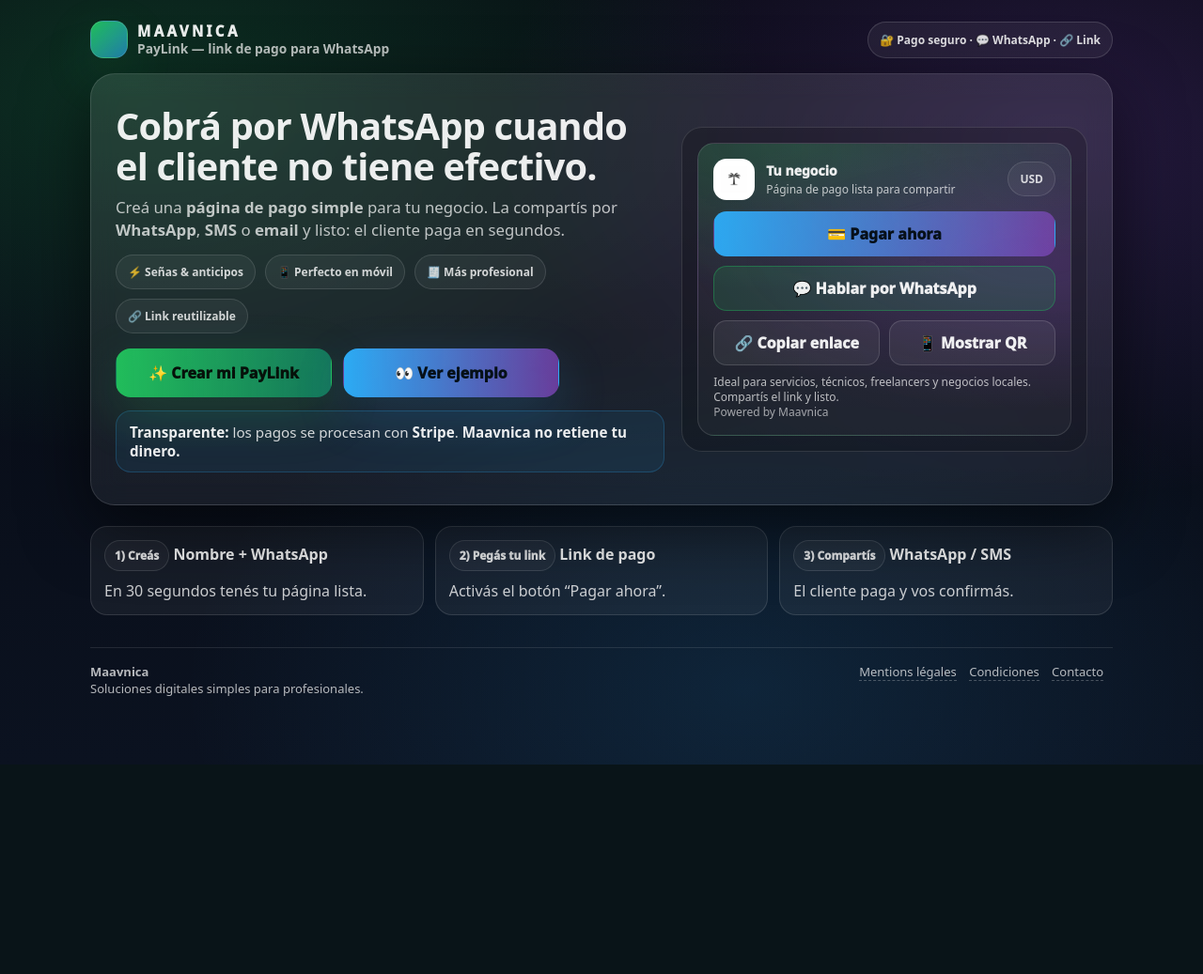
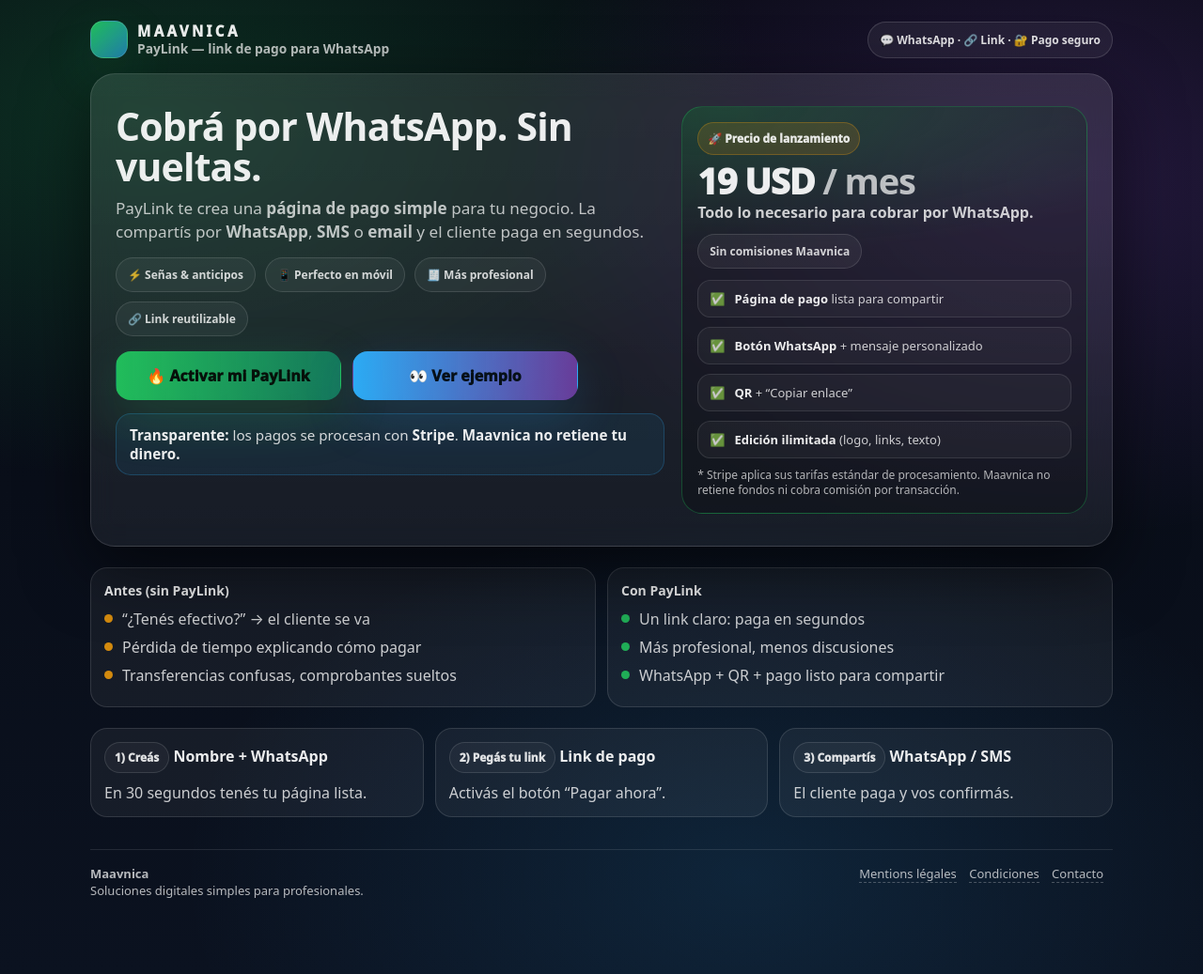
Before and after one commit to maavnica/paylink-connect, a FastAPI app: page / in a window 1280 px wide. Shown: the whole page at 94% size. Before the commit the page ends 814 px from the top, so only its background shows below. Run offline with FastAPI, Linux system fonts and the light colour scheme.

Commit message:
Landing: commercial v2 + pricing 19 USD/mo

```diff
--- a/templates/landing.html
+++ b/templates/landing.html
@@ -5,36 +5,25 @@
   <meta name="viewport" content="width=device-width, initial-scale=1" />
   <title>Maavnica PayLink — Cobrá por WhatsApp en segundos</title>
 
-  <meta name="description" content="Creá una página de pago simple y reutilizable para cobrar por WhatsApp, SMS o email. Compartís el link y listo." />
+  <meta name="description" content="Creá una página de pago simple para cobrar por WhatsApp. Link reutilizable, QR y botón de pago. Activación desde 19 USD/mes." />
   <meta name="theme-color" content="#0b1220" />
-
-  <meta property="og:title" content="Maavnica PayLink" />
-  <meta property="og:description" content="Un link de pago simple y reutilizable para cobrar por WhatsApp. Compartís el link y listo." />
-  <meta property="og:type" content="website" />
 
   <style>
     :root{
-      --bg0:#070A12;
-      --bg1:#0b1220;
-      --card1:rgba(255,255,255,.10);
-      --card2:rgba(255,255,255,.06);
+      --bg0:#070A12; --bg1:#0b1220;
+      --card1:rgba(255,255,255,.10); --card2:rgba(255,255,255,.06);
       --line:rgba(255,255,255,.12);
-      --text:rgba(255,255,255,.92);
-      --muted:rgba(255,255,255,.72);
+      --text:rgba(255,255,255,.92); --muted:rgba(255,255,255,.72);
       --shadow:0 22px 70px rgba(0,0,0,.55);
       --r:22px;
-
-      --green:#22c55e;
-      --green2:#16a34a;
-      --blue:#2DB2FF;
-      --violet:#A855F7;
+      --green:#22c55e; --green2:#16a34a;
+      --blue:#2DB2FF; --violet:#A855F7;
+      --warn:#f59e0b;
     }
-
     *{box-sizing:border-box}
     body{
-      margin:0;
-      color:var(--text);
-      font-family: system-ui,-apple-system,Segoe UI,Roboto,Arial;
+      margin:0; color:var(--text);
+      font-family:system-ui,-apple-system,Segoe UI,Roboto,Arial;
       background:
         radial-gradient(1200px 700px at 12% 12%, rgba(34,197,94,.20), transparent 55%),
         radial-gradient(1100px 700px at 88% 18%, rgba(168,85,247,.18), transparent 55%),
@@ -42,49 +31,33 @@
         linear-gradient(180deg, var(--bg0), var(--bg1));
       min-height:100vh;
     }
-
     a{color:inherit;text-decoration:none}
-    .wrap{max-width:1120px;margin:0 auto;padding:22px 16px 72px}
+    .wrap{max-width:1120px;margin:0 auto;padding:22px 16px 80px}
     header{display:flex;align-items:center;justify-content:space-between;gap:12px;margin-bottom:16px}
     .brand{display:flex;align-items:center;gap:10px}
     .mark{
       width:40px;height:40px;border-radius:14px;
-      background: linear-gradient(135deg, rgba(34,197,94,.95), rgba(45,178,255,.65));
+      background:linear-gradient(135deg, rgba(34,197,94,.95), rgba(45,178,255,.65));
       box-shadow:0 18px 55px rgba(34,197,94,.16);
       border:1px solid rgba(255,255,255,.12);
     }
-    .brandTitle{
-      font-weight:950;
-      letter-spacing:.22em;
-      text-transform:uppercase;
-      font-size:.95rem;
-      line-height:1.1;
-    }
-    .brandSub{
-      display:block;
-      margin-top:3px;
-      font-weight:650;
-      text-transform:none;
-      letter-spacing:normal;
-      color:var(--muted);
-      font-size:.86rem;
-    }
-
+    .brandTitle{font-weight:950;letter-spacing:.22em;text-transform:uppercase;font-size:.95rem;line-height:1.1}
+    .brandSub{display:block;margin-top:3px;font-weight:650;letter-spacing:normal;text-transform:none;color:var(--muted);font-size:.86rem}
     .pill{
       display:inline-flex;align-items:center;gap:8px;
       padding:10px 12px;border-radius:999px;
       border:1px solid rgba(255,255,255,.14);
-      background: rgba(255,255,255,.06);
-      color: rgba(255,255,255,.86);
+      background:rgba(255,255,255,.06);
+      color:rgba(255,255,255,.86);
       font-weight:900;font-size:12px;
       user-select:none;
     }
 
     .hero{
       border:1px solid var(--line);
-      background: linear-gradient(180deg, var(--card1), var(--card2));
-      border-radius: 26px;
-      box-shadow: var(--shadow);
+      background:linear-gradient(180deg, var(--card1), var(--card2));
+      border-radius:26px;
+      box-shadow:var(--shadow);
       backdrop-filter: blur(14px);
       overflow:hidden;
       position:relative;
@@ -92,133 +65,134 @@
     .heroInner{
       padding:34px 26px;
       display:grid;
-      grid-template-columns: 1.15fr .85fr;
+      grid-template-columns:1.15fr .85fr;
       gap:18px;
-      align-items:center;
+      align-items:start;
     }
-    @media(max-width:900px){
-      .heroInner{grid-template-columns:1fr;padding:26px 18px}
-    }
+    @media(max-width:900px){.heroInner{grid-template-columns:1fr;padding:26px 18px}}
 
-    h1{
-      margin:0 0 10px;
-      font-size: clamp(1.9rem, 3.1vw, 3.0rem);
-      line-height:1.08;
-      letter-spacing:-.02em;
-    }
-    .lead{
-      margin:0 0 14px;
-      color: var(--muted);
-      font-size: 1.05rem;
-      line-height:1.45;
-    }
+    h1{margin:0 0 10px;font-size:clamp(2.0rem,3.2vw,3.1rem);line-height:1.05;letter-spacing:-.02em}
+    .lead{margin:0 0 14px;color:var(--muted);font-size:1.07rem;line-height:1.48}
 
     .chips{display:flex;gap:10px;flex-wrap:wrap;margin:12px 0 16px}
     .chip{
       padding:9px 12px;border-radius:999px;
       border:1px solid rgba(255,255,255,.12);
-      background: rgba(255,255,255,.05);
-      color: rgba(255,255,255,.80);
+      background:rgba(255,255,255,.05);
+      color:rgba(255,255,255,.80);
       font-weight:900;font-size:12px;
       white-space:nowrap;
     }
 
-    .ctaRow{display:flex;gap:12px;flex-wrap:wrap;align-items:center;margin-top:8px}
+    .ctaRow{display:flex;gap:12px;flex-wrap:wrap;align-items:center;margin-top:10px}
     .btn{
       display:inline-flex;align-items:center;justify-content:center;gap:10px;
       padding:14px 18px;border-radius:16px;
       border:1px solid rgba(255,255,255,.16);
-      background: rgba(255,255,255,.06);
-      color: var(--text);
+      background:rgba(255,255,255,.06);
+      color:var(--text);
       font-weight:950;
       cursor:pointer;
-      min-width: 230px;
+      min-width:240px;
       user-select:none;
     }
     .btn:hover{filter:brightness(1.06)}
     .btn.primary{
-      background: linear-gradient(90deg, rgba(34,197,94,.95), rgba(16,185,129,.55));
-      border-color: transparent;
-      color:#06110a;
+      background:linear-gradient(90deg, rgba(34,197,94,.95), rgba(16,185,129,.55));
+      border-color:transparent;color:#06110a;
       box-shadow:0 18px 55px rgba(34,197,94,.20);
     }
     .btn.secondary{
-      background: linear-gradient(90deg, rgba(45,178,255,.95), rgba(168,85,247,.55));
-      border-color: transparent;
-      color:#061018;
+      background:linear-gradient(90deg, rgba(45,178,255,.95), rgba(168,85,247,.55));
+      border-color:transparent;color:#061018;
       box-shadow:0 18px 55px rgba(45,178,255,.18);
     }
 
     .trust{
-      margin-top:14px;
-      border:1px solid rgba(45,178,255,.22);
-      background: rgba(45,178,255,.08);
-      border-radius:16px;
-      padding:12px 14px;
-      color: rgba(255,255,255,.82);
-      font-size:.95rem;
+      margin-top:14px;border:1px solid rgba(45,178,255,.22);
+      background:rgba(45,178,255,.08);
+      border-radius:16px;padding:12px 14px;
+      color:rgba(255,255,255,.82);font-size:.95rem;
     }
     .trust b{color:rgba(255,255,255,.92)}
 
-    .rightCard{
-      border:1px solid rgba(255,255,255,.12);
-      background: rgba(0,0,0,.20);
-      border-radius: 22px;
+    .pricing{
+      border:1px solid rgba(34,197,94,.30);
+      background:
+        radial-gradient(900px 260px at 10% 0%, rgba(34,197,94,.22), transparent 60%),
+        rgba(0,0,0,.22);
+      border-radius:22px;
       padding:16px;
     }
-    .mock{
-      border:1px solid rgba(255,255,255,.12);
-      background:
-        radial-gradient(700px 260px at 25% 0%, rgba(34,197,94,.22), transparent 60%),
-        radial-gradient(700px 260px at 90% 40%, rgba(168,85,247,.18), transparent 60%),
-        rgba(255,255,255,.04);
-      border-radius:18px;
-      padding:16px;
-      overflow:hidden;
-      position:relative;
+    .priceTop{display:flex;align-items:flex-start;justify-content:space-between;gap:12px;flex-wrap:wrap}
+    .badge{
+      display:inline-flex;align-items:center;gap:8px;
+      padding:8px 10px;border-radius:999px;
+      background:rgba(245,158,11,.14);
+      border:1px solid rgba(245,158,11,.28);
+      color:rgba(255,255,255,.88);
+      font-weight:950;font-size:12px;
     }
-    .mockTop{
-      display:flex;align-items:center;justify-content:space-between;gap:10px;margin-bottom:12px
+    .price{
+      font-weight:980;
+      font-size:38px;
+      letter-spacing:-.03em;
+      line-height:1;
+      margin:8px 0 4px;
     }
-    .mockLogo{
-      width:44px;height:44px;border-radius:14px;
-      background:#fff;
-      display:flex;align-items:center;justify-content:center;
-      border:1px solid rgba(255,255,255,.20);
+    .per{color:rgba(255,255,255,.70);font-weight:800}
+    .features{margin-top:12px;display:grid;gap:10px}
+    .feat{
+      display:flex;gap:10px;align-items:flex-start;
+      color:rgba(255,255,255,.78);
+      font-size:13px;
+      border:1px solid rgba(255,255,255,.10);
+      background:rgba(255,255,255,.04);
+      border-radius:14px;
+      padding:10px 12px;
     }
-    .mockLogo img{width:28px;height:28px;object-fit:contain}
-    .mockTitle{font-weight:950;font-size:14px}
-    .mockSub{color:rgba(255,255,255,.72);font-size:12px;margin-top:2px}
-    .mockBtns{display:grid;gap:10px;margin-top:12px}
-    .mockBtn{
-      padding:12px 14px;border-radius:14px;
-      border:1px solid rgba(255,255,255,.14);
-      background: rgba(255,255,255,.06);
-      font-weight:950;
-      text-align:center;
-    }
-    .mockBtn.pay{background: linear-gradient(90deg, rgba(45,178,255,.92), rgba(168,85,247,.45)); border-color:transparent; color:#07101a}
-    .mockBtn.wa{background: rgba(34,197,94,.15); border-color: rgba(34,197,94,.35)}
-    .mockFine{margin-top:10px;color:rgba(255,255,255,.70);font-size:12px;line-height:1.35}
+    .feat b{color:rgba(255,255,255,.92)}
+    .fine{margin-top:10px;color:rgba(255,255,255,.68);font-size:12px;line-height:1.35}
 
     .section{margin-top:22px}
     .grid3{display:grid;grid-template-columns:repeat(3,1fr);gap:12px}
     @media(max-width:900px){.grid3{grid-template-columns:1fr}}
     .card{
       border:1px solid rgba(255,255,255,.12);
-      background: rgba(255,255,255,.05);
+      background:rgba(255,255,255,.05);
       border-radius:18px;
       padding:14px;
       color:rgba(255,255,255,.78);
     }
     .card b{color:rgba(255,255,255,.92)}
-    .k{display:inline-flex;align-items:center;gap:8px;font-weight:950;font-size:12px;color:rgba(255,255,255,.86);
-       padding:7px 10px;border-radius:999px;border:1px solid rgba(255,255,255,.12);background:rgba(255,255,255,.04);margin-bottom:10px}
+    .k{
+      display:inline-flex;align-items:center;gap:8px;
+      font-weight:950;font-size:12px;color:rgba(255,255,255,.86);
+      padding:7px 10px;border-radius:999px;
+      border:1px solid rgba(255,255,255,.12);
+      background:rgba(255,255,255,.04);
+      margin-bottom:10px;
+    }
+
+    .compare{
+      display:grid;grid-template-columns:1fr 1fr;gap:12px;
+    }
+    @media(max-width:900px){.compare{grid-template-columns:1fr}}
+    .panel{
+      border:1px solid rgba(255,255,255,.12);
+      background:rgba(255,255,255,.05);
+      border-radius:18px;
+      padding:14px;
+      color:rgba(255,255,255,.78);
+    }
+    .panel h3{margin:0 0 10px;font-size:14px;color:rgba(255,255,255,.92)}
+    .li{display:flex;gap:10px;align-items:flex-start;margin:8px 0}
+    .dot{width:9px;height:9px;border-radius:999px;background:rgba(255,255,255,.30);margin-top:6px}
+    .dot.ok{background:rgba(34,197,94,.85)}
+    .dot.no{background:rgba(245,158,11,.85)}
 
     footer{
-      margin-top:34px;
-      padding-top:16px;
-      border-top:1px solid rgba(255,255,255,.10);
+      margin-top:34px;padding-top:16px;border-top:1px solid rgba(255,255,255,.10);
       display:flex;justify-content:space-between;gap:12px;flex-wrap:wrap;
       color:rgba(255,255,255,.70);font-size:13px
     }
@@ -233,19 +207,21 @@
       <div class="brand">
         <div class="mark"></div>
         <div>
-          <div class="brandTitle">MAAVNICA <span class="brandSub">PayLink — link de pago para WhatsApp</span></div>
+          <div class="brandTitle">MAAVNICA
+            <span class="brandSub">PayLink — link de pago para WhatsApp</span>
+          </div>
         </div>
       </div>
-      <div class="pill">🔐 Pago seguro · 💬 WhatsApp · 🔗 Link</div>
+      <div class="pill">💬 WhatsApp · 🔗 Link · 🔐 Pago seguro</div>
     </header>
 
     <section class="hero">
       <div class="heroInner">
         <div>
-          <h1>Cobrá por WhatsApp cuando el cliente no tiene efectivo.</h1>
+          <h1>Cobrá por WhatsApp. Sin vueltas.</h1>
           <p class="lead">
-            Creá una <b>página de pago simple</b> para tu negocio.
-            La compartís por <b>WhatsApp</b>, <b>SMS</b> o <b>email</b> y listo: el cliente paga en segundos.
+            PayLink te crea una <b>página de pago simple</b> para tu negocio.
+            La compartís por <b>WhatsApp</b>, <b>SMS</b> o <b>email</b> y el cliente paga en segundos.
           </p>
 
           <div class="chips">
@@ -256,7 +232,7 @@
           </div>
 
           <div class="ctaRow">
-            <a class="btn primary" href="/start">✨ Crear mi PayLink</a>
+            <a class="btn primary" href="/start">🔥 Activar mi PayLink</a>
             <a class="btn secondary" href="/p/maavnica">👀 Ver ejemplo</a>
           </div>
 
@@ -266,36 +242,46 @@
           </div>
         </div>
 
-        <div class="rightCard">
-          <div class="mock">
-            <div class="mockTop">
-              <div style="display:flex;gap:12px;align-items:center">
-                <div class="mockLogo">
-                  <img src="/static/images/maavnica.png" alt="logo">
-                </div>
-                <div>
-                  <div class="mockTitle">Tu negocio</div>
-                  <div class="mockSub">Página de pago lista para compartir</div>
-                </div>
-              </div>
-              <div class="chip" style="margin:0">USD</div>
-            </div>
-
-            <div class="mockBtns">
-              <div class="mockBtn pay">💳 Pagar ahora</div>
-              <div class="mockBtn wa">💬 Hablar por WhatsApp</div>
-              <div style="display:flex;gap:10px;flex-wrap:wrap">
-                <div class="mockBtn" style="flex:1">🔗 Copiar enlace</div>
-                <div class="mockBtn" style="flex:1">📱 Mostrar QR</div>
+        <div class="pricing">
+          <div class="priceTop">
+            <div>
+              <div class="badge">🚀 Precio de lanzamiento</div>
+              <div class="price">19 USD <span class="per">/ mes</span></div>
+              <div style="color:rgba(255,255,255,.78);font-weight:800">
+                Todo lo necesario para cobrar por WhatsApp.
               </div>
             </div>
+            <div class="chip" style="margin:0">Sin comisiones Maavnica</div>
+          </div>
 
-            <div class="mockFine">
-              Ideal para servicios, técnicos, freelancers y negocios locales.
-              Compartís el link y listo.
-              <br><span style="opacity:.85">Powered by Maavnica</span>
-            </div>
+          <div class="features">
+            <div class="feat">✅ <div><b>Página de pago</b> lista para compartir</div></div>
+            <div class="feat">✅ <div><b>Botón WhatsApp</b> + mensaje personalizado</div></div>
+            <div class="feat">✅ <div><b>QR</b> + “Copiar enlace”</div></div>
+            <div class="feat">✅ <div><b>Edición ilimitada</b> (logo, links, texto)</div></div>
           </div>
+
+          <div class="fine">
+            * Stripe aplica sus tarifas estándar de procesamiento.
+            Maavnica no retiene fondos ni cobra comisión por transacción.
+          </div>
+        </div>
+      </div>
+    </section>
+
+    <section class="section">
+      <div class="compare">
+        <div class="panel">
+          <h3>Antes (sin PayLink)</h3>
+          <div class="li"><span class="dot no"></span><div>“¿Tenés efectivo?” → el cliente se va</div></div>
+          <div class="li"><span class="dot no"></span><div>Pérdida de tiempo explicando cómo pagar</div></div>
+          <div class="li"><span class="dot no"></span><div>Transferencias confusas, comprobantes sueltos</div></div>
+        </div>
+        <div class="panel">
+          <h3>Con PayLink</h3>
+          <div class="li"><span class="dot ok"></span><div>Un link claro: paga en segundos</div></div>
+          <div class="li"><span class="dot ok"></span><div>Más profesional, menos discusiones</div></div>
+          <div class="li"><span class="dot ok"></span><div>WhatsApp + QR + pago listo para compartir</div></div>
         </div>
       </div>
     </section>
```
